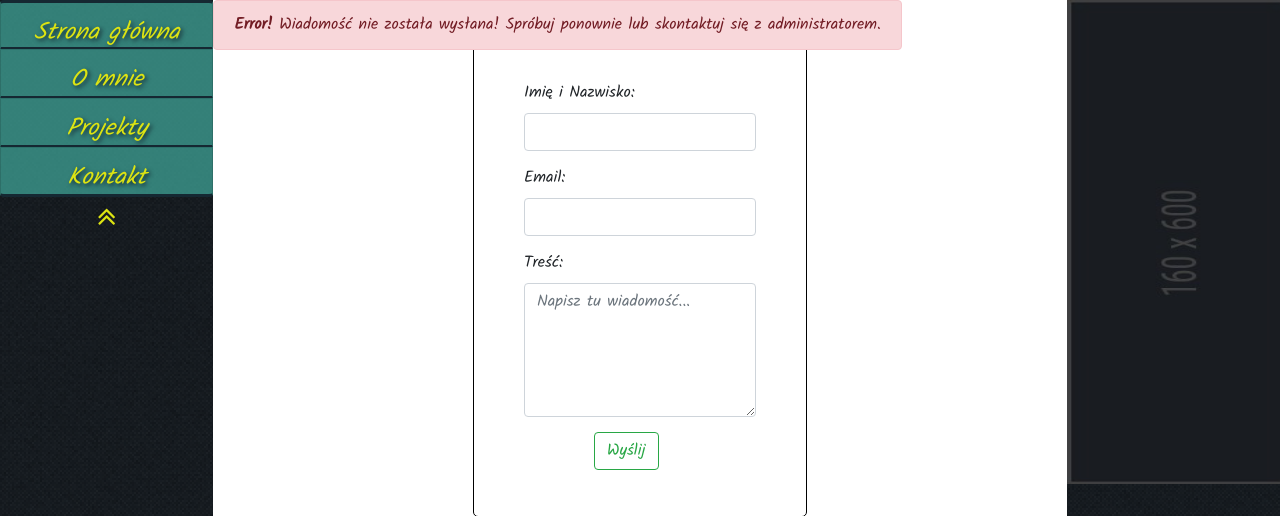
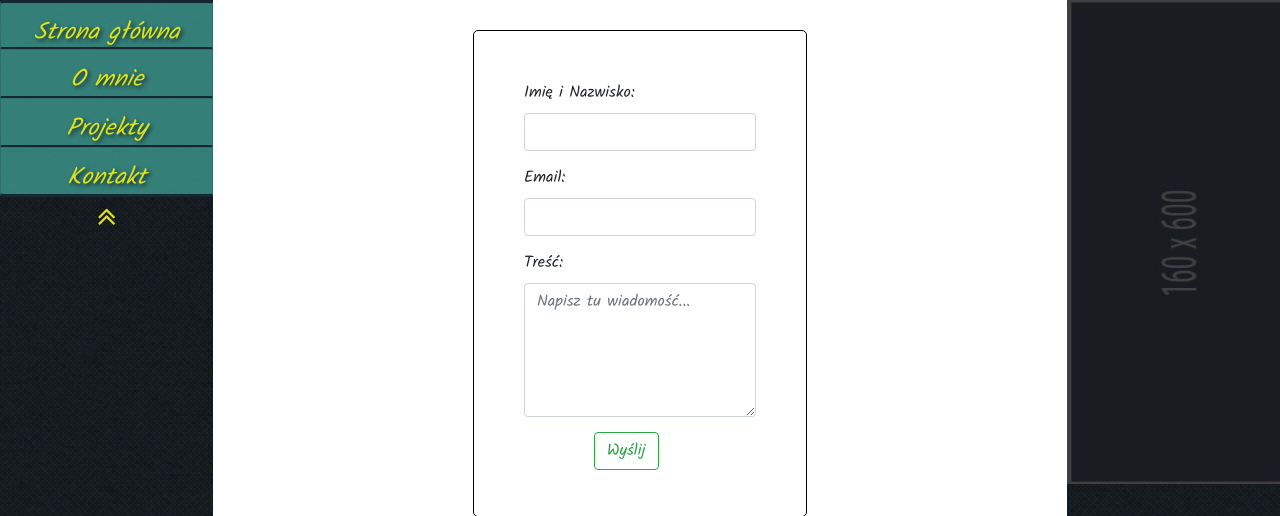
Before and after one commit to irgas/my_website, a PHP site: page /index.php?id=contact in a window 1280 px wide. Shown: the part 126-642 px from the top of the page. Run offline with PHP 8.4, Linux system fonts and the light colour scheme.

Commit message:
Error handling has been added when sending an email message and showing alert'

```diff
--- a/contact.php
+++ b/contact.php
@@ -1,8 +1,19 @@
+<?php
+  session_start();
+?>
+
 <div id="content" class="container">
   <div id="form" class="row">
 
       <div class="mx-auto">
+        <?php
 
+        if(isset($_SESSION['alert'])){
+          echo $_SESSION['alert'];
+          unset($_SESSION['alert']);
+        }
+
+        ?>
         <form action="send.php" method="post">
           <div class="form-group">
               <label for="name">Imię i Nazwisko:</label>
@@ -15,22 +26,7 @@
           </div>
 
         </form>
-        <?php
 
-          if (@$_GET['error'] == true) {
-            echo '<div class="alert alert-success" style="position: absolute; top:0; left:0;">
-                  <strong>Success!</strong> Wiadomość została wysłana!
-                  </div>';
-            unset($_GET['error']);
-          }
-          elseif (@$_GET['error'] == false) {
-            echo '<div class="alert alert-danger" style="position: absolute; top:0; left:0;">
-                  <strong>Error!</strong> Wiadomość nie została wysłana! Spróbuj ponownie lub skontaktuj się z administratorem.
-                  </div>';
-            unset($_GET['error']);
-          }
-
-         ?>
 
       </div>
 
```
Also changed, not shown: send.php (+18 -11 lines).
